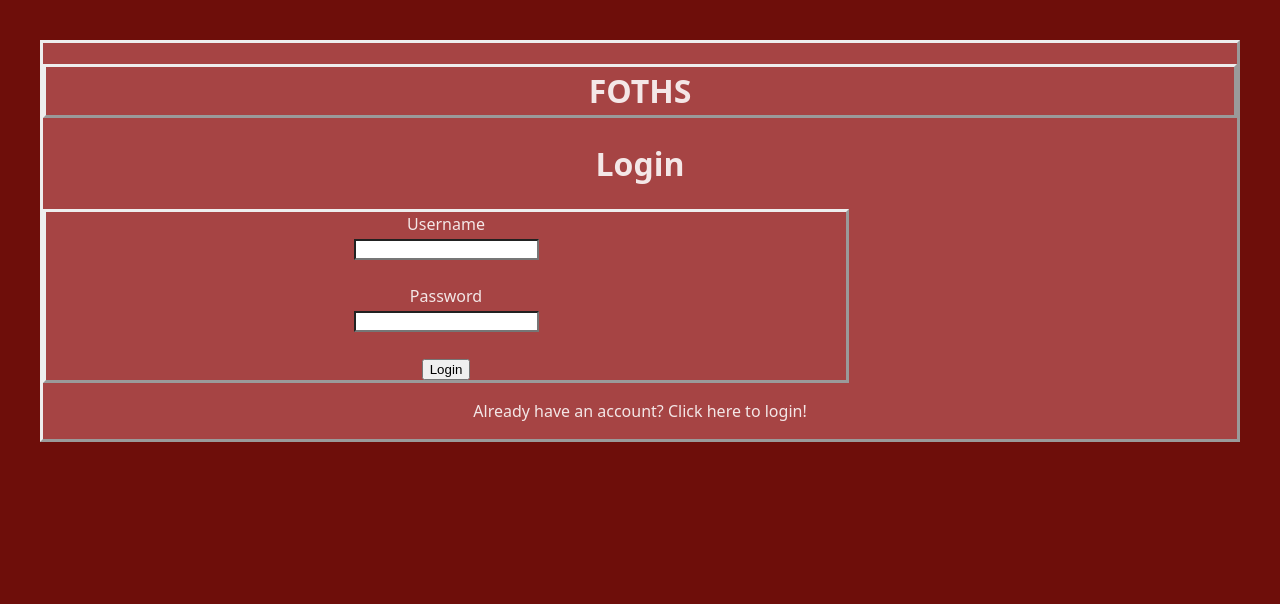
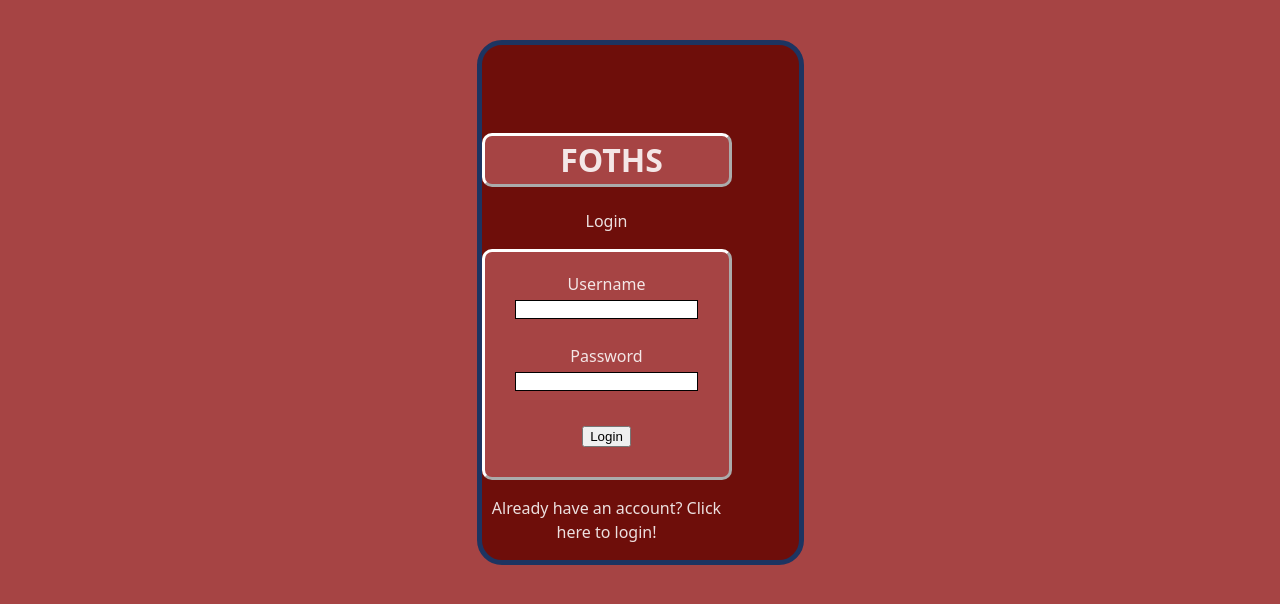
Before and after one commit to jwhitad15/Unit1-FinalProject-FOTHS-Joshua-W, a React (Vite) app in the folder FOTHS/: page / in a window 1280 px wide. Shown: the top 604 px of the page. Built offline with nearby package versions, Linux system fonts and the light colour scheme.

Commit message:
Login Page Framed

```diff
--- a/FOTHS/src/App.css
+++ b/FOTHS/src/App.css
@@ -3,23 +3,89 @@
   margin: 0 auto;
   padding: 2rem;
   text-align: center;
+  display: flex;
+  place-content: center;
+  grid-auto-flow: column;
+
+
+
 }
 
 .form {
   border-style: outset;
-  width: 800px;
-
+  border: 3px outset #fff;
+  padding: 20px;
+  border-radius: 10px;
+  background-color: #a64444;
 }
 
 .header {
   border-style: outset;
+  border: 3px outset white;
+  padding-left: 10px;
+  border-radius: 10px;
+  background-color: #a64444
+
+}
+
+/* .login-signup {
+  border-style: outset;
+  background-color: #a64444;
+  border-radius: 25px;
+  border: 7px outset wheat;
+  box-shadow: 0 4px 8px rgba(94, 203, 233, 0.2);
+
+  padding: 20px;
+
+
+} */
+
+.textfield {
+  background-color: white;
+  border: 1.2px solid black;
+}
+
+.effect2 {
+    transition: box-shadow 0.3s, border-radius 0.3s;
+}
+
+.effect2:hover {
+    box-shadow: 0 4px 8px rgba(94, 203, 233, 0.2);
+    border-radius: 20px;
 }
 
 .login-signup {
-  border-style: outset;
-  background-color: #a64444;
+  --c: #1d3461; /* the main color */
+  --b: 5px; /* thickness of the border */
+  --o: 31px; /* control the offset */
+
+  width: 250px; /* the image size */
+  --_p: calc(2*var(--o) + var(--b));
+  padding: var(--_p) var(--_p) 0 0;
+  border: var(--b) solid var(--c);
+  border-radius: 25px;
+  outline-offset: calc(var(--o) - var(--_p));
+  transition: 1.0s;
+  cursor: pointer;
+  box-shadow: 8 14px 8px black;
+  background-color: #6e0e0a
+}
+/* change the padding to get all the combination
+   two consecutive padding equal to --_p and the others 0
+*/
+.login-signup + .login-signup {
+  padding: var(--_p) 0 0 var(--_p);
+}
+.login-signup:hover {
+  padding: calc(var(--_p)/2);
 }
 
-.textfield {
-  background-color: white;
-}
+/* body {
+  margin: 0;
+  min-height: 100vh;
+  display: grid;
+  place-content: center;
+  grid-auto-flow: column;
+  grid-auto-columns: 300px;
+  background: #547980;
+} */
--- a/FOTHS/src/App.jsx
+++ b/FOTHS/src/App.jsx
@@ -1,15 +1,16 @@
 import './App.css'
-import Header from './components/header'
 import LoginForm from './components/login-form'
+// import LoginButton from './components/Test'
 
 function App() {
 
 
   return (
     <>
+     {/* <LoginForm/> */}
      <LoginForm/>
     </>
   )
 }
 
-export default App
+export default App;
--- /dev/null
+++ b/FOTHS/src/components/Test.css
@@ -0,0 +1,48 @@
+/* Button.css */
+.effect1 {
+    transition: transform 0.3s, background-color 0.3s, color 0.3s;
+}
+
+.effect1:hover {
+    transform: scale(1.1);
+    background-color: #4caf50;
+    color: white;
+}
+
+/* Button.css */
+.effect2 {
+    transition: box-shadow 0.3s, border-radius 0.3s;
+}
+
+.effect2:hover {
+    box-shadow: 0 4px 8px rgba(94, 203, 233, 0.2);
+    border-radius: 20px;
+}
+
+/* Button.css */
+.effect3 {
+    transition: transform 0.3s, background-position 0.5s ease;
+}
+
+.effect3:hover {
+    transform: translateX(10px);
+    background-position: right bottom;
+}
+
+/* Button.css */
+.effect4 {
+    transition: transform 0.3s;
+}
+
+.effect4:hover {
+    transform: rotate(45deg);
+}
+
+/* Button.css */
+.effect5 {
+    transition: transform 0.3s;
+}
+
+.effect5:hover {
+    transform: scaleX(-1);
+}
--- /dev/null
+++ b/FOTHS/src/components/Test.jsx
@@ -0,0 +1,28 @@
+//App.js
+
+import React from 'react';
+import Button from './TestButton';
+import './Test.css';
+
+function LoginButton() {
+    return (
+        <div className="App">
+            <header className="App-header">
+                <h1 style={{ textAlign: "center" }}
+                    className="button-heading">GeeksForGeeks</h1>
+                <h4 style={{ textAlign: "center" }}>
+                    Awesome Button Hover Effects
+                </h4>
+            </header>
+
+
+            <Button text="Hover Effect 1" effectType="effect1" />
+            <Button text="Hover Effect 2" effectType="effect2" />
+            <Button text="Hover Effect 3" effectType="effect3" />
+            <Button text="Hover Effect 4" effectType="effect4" />
+            <Button text="Hover Effect 5" effectType="effect5" />
+        </div>
+    );
+}
+
+export default LoginButton;
--- /dev/null
+++ b/FOTHS/src/components/login-button.jsx
@@ -0,0 +1,32 @@
+import { useState } from "react";
+
+// const LoginButton = () => {
+
+//     const [login, setLogin] = useState(false);
+//     const handleLogin = (e) => {
+//         login ? setLogin(false) : setLogin(true);
+//     }
+
+//     return (
+//         <button type="login" id="login" onClick={handleLogin} >Login</button>
+//     )
+//     //     {login ? <p>welp</p> : <p>schmelp</p>}
+//     // )
+
+// }
+
+// Button.jsx
+
+import React from 'react';
+import './Test.css';
+
+const Button = ({ text, effectType }) => {
+  return (
+    <button style={{ margin: "10px" }} className={`custom-button ${effectType}`}>
+      Login
+    </button>
+  );
+};
+
+export default Button;
+// export default LoginButton;
--- a/FOTHS/src/components/login-form.jsx
+++ b/FOTHS/src/components/login-form.jsx
@@ -11,39 +11,41 @@
 // I need a picture embedded into the Login Card for user-friendliness.
 
 import { useState } from "react";
+import Button from "./login-button";
 
 const LoginForm = () => {
 
-    const [formData, setFormData] = useState({
-        name: "",
-        email: ""
-    });
-
+    const [formData, setFormData] = useState({ username: "", password: "" });
     const handleChange = (e) => {
-        const { name, value } = e.target;
-        console.log(`Updating ${name}:`, value);
-        setFormData((prevData) => ({...prevData, [name]: value,}));
+        const { username, value } = e.target;
+        console.log(`Updating ${username}:`, value);
+        setFormData((prevData) => ({...prevData, [username]: value,}));
         setCharacterCount(e.target.value.length);
        };
 
+    // IF-ELSE Statement
+
+
+
     return (
 
-        <div class="login-signup">
+        <div class="login-signup" >
             <h1 class="header">FOTHS</h1>
-            <h1>Login</h1>
+            <p>Login</p>
             <form class="form">
 
                 <label> Username <br />
-                    <input class="textfield" type="text" name="username" value={formData.name} onChange={handleChange} />
+                    <input class="textfield" type="text" name="username" value={formData.username} onChange={handleChange} />
                 </label> <br /> <br />
 
                 <label> Password <br />
-                    <input class="textfield" type="email" name="email" value={formData.email} onChange={handleChange}/>
+                    <input class="textfield" type="email" name="email" value={formData.password} onChange={handleChange}/>
                 </label> <br /> <br />
 
-                <button type="login" id="login">Login</button>
+                <Button text="Hover Effect 2" effectType="effect2"/>
 
             </form>
+
 
             <form>
                 <p>Already have an account? Click <a>here</a> to login!</p>
--- a/FOTHS/src/index.css
+++ b/FOTHS/src/index.css
@@ -5,7 +5,7 @@
 
   color-scheme: light dark;
   color: rgba(255, 255, 255, 0.87);
-  background-color: #6e0e0a;
+  background-color: #a64444;
 
   font-synthesis: none;
   text-rendering: optimizeLegibility;
```
Also changed, not shown: FOTHS/src/components/TestButton.jsx (added, +14 -0 lines), FOTHS/src/components/signup-form.jsx (+3 -7 lines), 1 other file (tests, documents, lock files or other folders).
